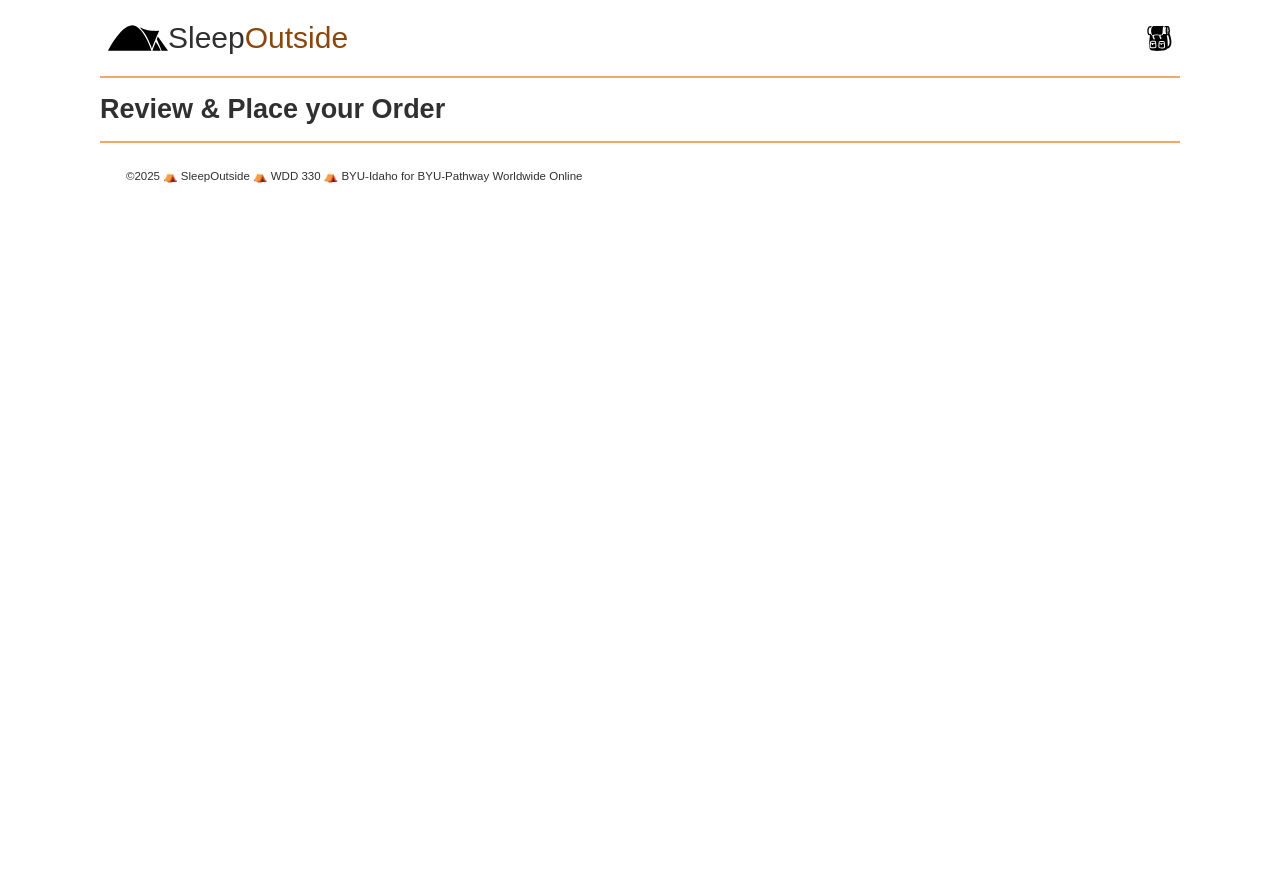
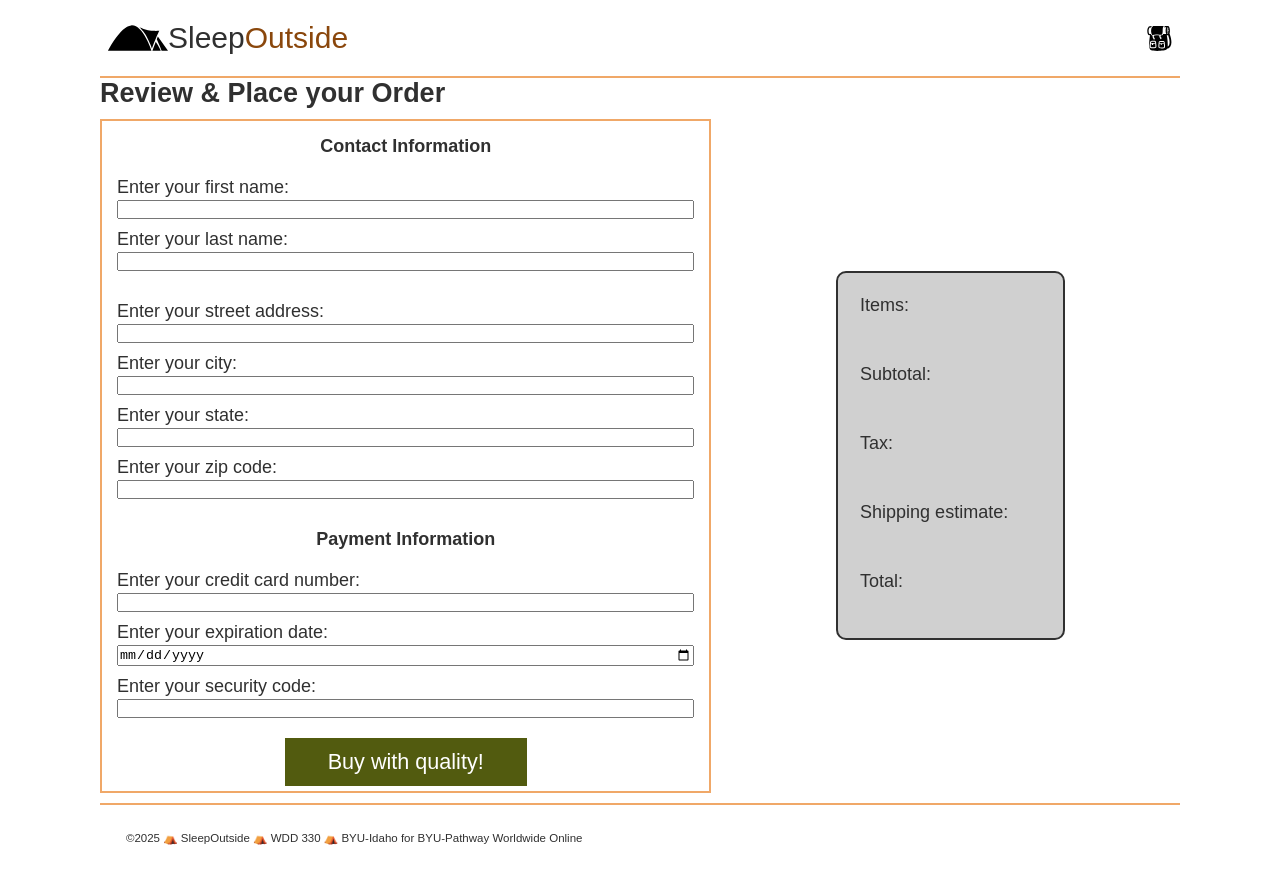
Before and after one commit to nicolasdfoti/wdd330, a website: page src/checkout/index.html in a window 1280 px wide. Before the commit the page ends 800 px from the top, so only its background shows below. Drawn offline with Linux system fonts and the light colour scheme; files that its build step writes are made by us from their sources.

Commit message:
W04 Team Activity - Middle

```diff
--- a/src/checkout/index.html
+++ b/src/checkout/index.html
@@ -1,27 +1,71 @@
 <!doctype html>
 
 <html lang="en">
+
 <head>
-    <meta charset="UTF-8" />
-
-    <meta name="viewport" content="width=device-width, initial-scale=1.0" />
-
+  <meta charset="UTF-8">
+  <meta name="viewport" content="width=device-width, initial-scale=1.0">
   <title>Sleep Outside | Checkout</title>
-
-    <link rel="stylesheet" href="css/style.css" />
-
+  <link rel="stylesheet" href="../css/style.css">
   <script src="../js/checkout.js" type="module"></script>
 </head>
 
 <body>
   <header class="divider" id="main-header"></header>
 
-    <main class="divider">
-      <section class="products">
   <h2>Review & Place your Order</h2>
+
+  <main class="divider checkout">
+
+    <section>
+
+      <form name="checkoutForm" id="checkoutForm">
+
+        <legend>Contact Information</legend>
+
+        <fieldset>
+          <label for="fname">Enter your first name: <input type="text" name="fname" id="fname" required></label>
+          <label for="lname">Enter your last name: <input type="text" name="lname" id="lname" required></label>
+        </fieldset>
+
+        <fieldset>
+          <label for="street">Enter your street address: <input type="text" name="street" id="street" required></label>
+          <label for="city">Enter your city: <input type="text" name="city" id="city" required></label>
+          <label for="state">Enter your state: <input type="text" name="state" id="state" required></label>
+          <label for="zip">Enter your zip code: <input type="number" name="zip" id="zip" required></label>
+        </fieldset>
+
+        <legend>Payment Information</legend>
+
+        <fieldset>
+          <label for="credit-card">Enter your credit card number: <input type="number" name="credit-card" id="credit-card" required></label>
+          <label for="expiration">Enter your expiration date: <input type="date" name="expiration" id="expiration" required></label>
+          <label for="security">Enter your security code: <input type="number" name="security" id="security" required></label>
+        </fieldset>
+
+        <button type="submit">Buy with quality!</button>
+      </form>
+
     </section>
+
+    <section class="summary">
+
+      <p>Items:</p>
+      <p id="number_items"></p>
+      <p>Subtotal: </p>
+      <p id="orderSubtotal"></p>
+      <p>Tax: </p>
+      <p id="taxes"></p>
+      <p>Shipping estimate:</p>
+      <p id="shipping"></p>
+      <p>Total: </p>
+      <p id="orderTotal"></p>
+
+    </section>
+
   </main>
 
   <footer id="main-footer"></footer>
 </body>
+
 </html>
--- a/src/css/style.css
+++ b/src/css/style.css
@@ -202,12 +202,24 @@ button {
 
 .total {
   width: 20%;
-  padding: 10px;
+  padding: 0 0 1rem 0;
   justify-self: right;
   margin: 1rem 0 1rem 0;
   border: 2px solid #f0a868;
   font-weight: bolder;
   text-align: center;
+}
+
+.total a {
+  background-color: #f0a868;
+  padding: 10px;
+  text-decoration: none;
+  color: #303030;
+}
+
+.total a:hover {
+  background-color: #8a470c;
+  color: white;
 }
 
 /* Styles for product lists */
@@ -286,6 +298,48 @@ button {
   grid-column: 3;
 }
 
+/* checkout */
+.checkout {
+  display: grid;
+  grid-template-columns: 2fr 1.5fr;
+  gap: 10px;
+  justify-items: center;
+  align-items: center;
+}
+
+#checkoutForm {
+  border: 2px solid #f0a868;
+  margin: 10px 0 10px 0;
+  padding: 5px;
+}
+
+#checkoutForm legend {
+  padding: 10px;
+  font-weight: bolder;
+  text-align: center;
+}
+
+#checkoutForm fieldset {
+  padding: 10px;
+  border: none;
+}
+
+#checkoutForm input {
+  width: 100%;
+  margin-bottom: 10px;
+}
+
+.summary {
+  width: 50%;
+  background-color: #d0d0d0;
+  border-radius: 10px;
+  padding: 10px;
+  border: 2px solid #303030;
+  display: flex;
+  flex-direction: column;
+  justify-content: center;
+}
+
 @media screen and (min-width: 500px) {
   body {
     max-width: 1080px;
--- /dev/null
+++ b/src/js/CheckoutProcess.mjs
@@ -0,0 +1,43 @@
+import { getLocalStorage } from "./utils.mjs";
+
+export default class CheckoutProcess {
+    constructor(key, outputSelector) {
+        this.key = key;;
+        this.list = [];
+        this.itemTotal = 0;
+        this.shipping = 0;
+        this.taxes = 0;
+        this.orderTotal = 0;
+    }
+
+    init() {
+        this.list = getLocalStorage(this.key);
+        this.calculateSummary();
+        this.calculateOrderTotal();
+    }
+
+    calculateSummary() {
+        const itemNumElement = document.querySelector("#number_items");
+        const subtotalElement = document.querySelector("#orderSubtotal");
+
+        itemNumElement.innerText = this.list.length;
+
+        const amounts = this.list.map(item => item.FinalPrice);
+        this.itemTotal = amounts.reduce((sum, item) => sum + item, 0);
+        subtotalElement.innerText = `$${this.itemTotal.toFixed(2)}`;
+    }
+
+    calculateOrderTotal() {
+        this.taxes = this.itemTotal * 0.06;
+        this.shipping = 10 + (this.list.length - 1) * 2;
+        this.orderTotal = this.itemTotal + this.taxes + this.shipping;
+
+        this.displayOrderTotals();
+    }
+
+    displayOrderTotals() {
+        document.querySelector("#taxes").innerText = `$${this.taxes.toFixed(2)}`;
+        document.querySelector("#shipping").innerText = `$${this.shipping.toFixed(2)}`;
+        document.querySelector("#orderTotal").innerText = `$${this.orderTotal.toFixed(2)}`;
+    }
+}
--- a/src/js/checkout.js
+++ b/src/js/checkout.js
@@ -1,3 +1,7 @@
 import { loadHeaderFooter } from "./utils.mjs";
+import CheckoutProcess from "./CheckoutProcess.mjs";
 
 loadHeaderFooter();
+
+const checkout = new CheckoutProcess("so-cart");
+checkout.init();
```
Also changed, not shown: src/cart/index.html (+1 -0 lines), src/js/ExternalServices.mjs (added). Lines whose indentation alone changed are shown as unchanged.
